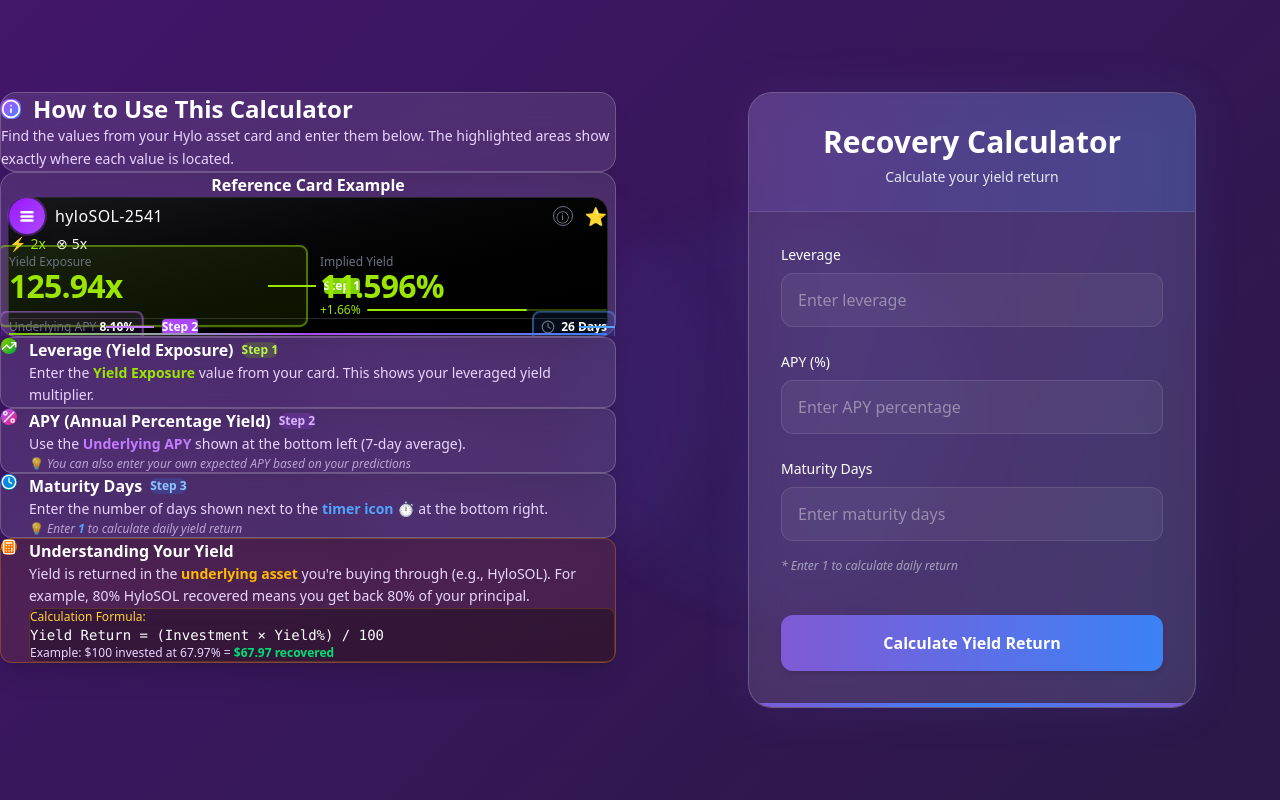
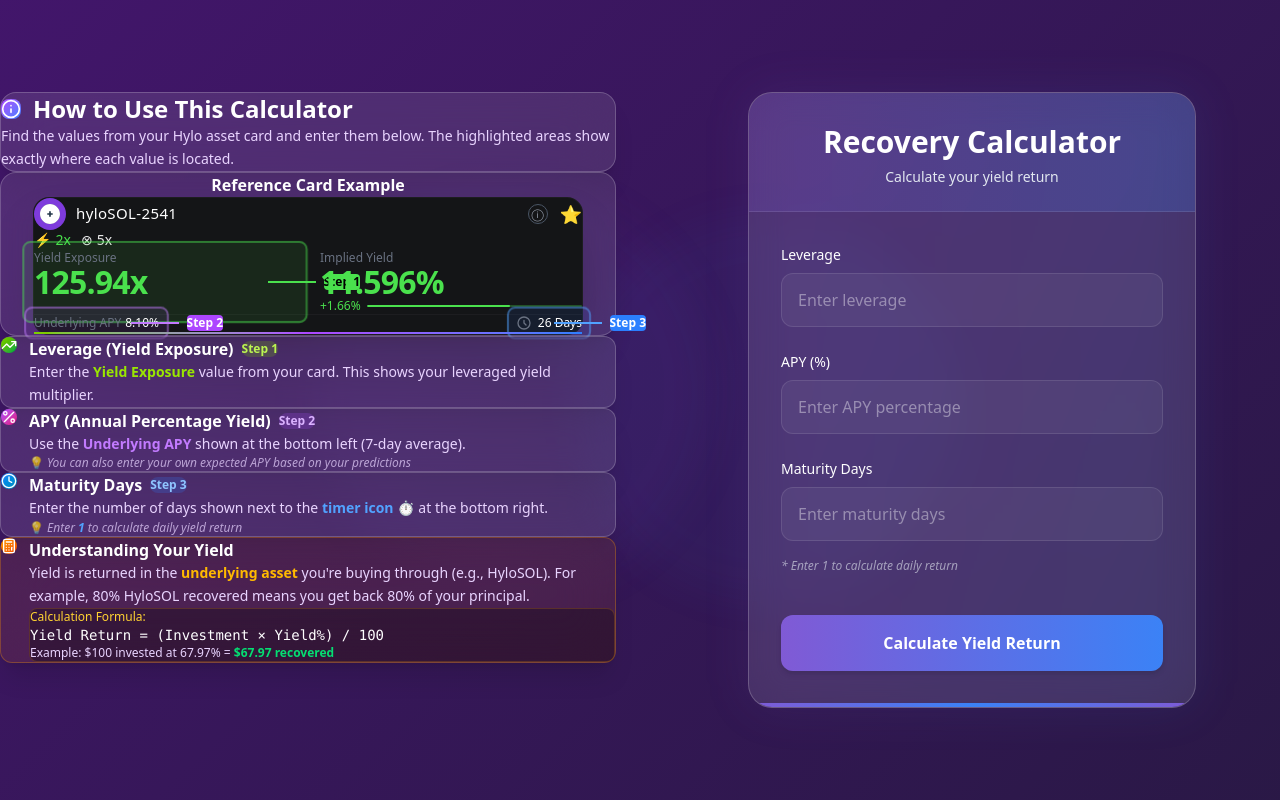
Before and after one commit to TejSingh24/Hylo, a React (Vite) app: page / in a window 1280 px wide. Built offline with nearby package versions, Linux system fonts and the light colour scheme.

Commit message:
Update App.tsx

```diff
--- a/src/App.tsx
+++ b/src/App.tsx
@@ -63,39 +63,38 @@
               <h3 className="text-white font-semibold mb-4 text-center">Reference Card Example</h3>
 
               {/* Card Screenshot Container */}
-              <div className="flex justify-center overflow-x-auto py-4">
-                <div className="relative bg-gradient-to-br from-zinc-900 to-black rounded-2xl p-5 border border-zinc-800 shadow-2xl w-full max-w-[600px] min-w-[320px]">
+              <div className="flex justify-center py-4">
+                <div className="relative bg-[#141517] rounded-2xl p-5 border border-zinc-800/50 shadow-2xl w-full max-w-[550px] min-w-[320px] aspect-[595/150]">
                   {/* Recreated Card */}
                   <div className="space-y-3">
                     {/* Card Header */}
                     <div className="flex items-center justify-between mb-4">
                       <div className="flex items-center gap-2.5">
-                        <div className="w-9 h-9 bg-gradient-to-br from-purple-600 to-purple-500 rounded-full flex items-center justify-center shadow-lg ring-2 ring-purple-500/30">
-                          <svg width="20" height="20" viewBox="0 0 24 24" fill="none" xmlns="http://www.w3.org/2000/svg">
-                            <rect x="4" y="6" width="16" height="3" rx="1.5" fill="white" />
-                            <rect x="4" y="11" width="16" height="3" rx="1.5" fill="white" />
-                            <rect x="4" y="16" width="16" height="3" rx="1.5" fill="white" />
+                        <div className="w-8 h-8 bg-[#7E3BDC] rounded-full flex items-center justify-center">
+                          <svg className="w-5 h-5" viewBox="0 0 40 40" fill="none" xmlns="http://www.w3.org/2000/svg">
+                            <circle cx="20" cy="20" r="20" fill="currentColor"/>
+                            <path fillRule="evenodd" clipRule="evenodd" d="M20 0C31.0457 0 40 8.9543 40 20C40 31.0457 31.0457 40 20 40C8.9543 40 0 31.0457 0 20C0 8.9543 8.9543 0 20 0ZM21.6326 15.6522C21.6326 14.7348 20.8935 13.9928 19.9797 13.9928C19.0659 13.9928 18.3269 14.7348 18.3269 15.6522V18.3116H15.6731C14.7593 18.3116 14.0203 19.0536 14.0203 19.971C14.0203 20.8884 14.7593 21.6304 15.6731 21.6304H18.3269V24.2899C18.3269 25.2072 19.0659 25.9493 19.9797 25.9493C20.8935 25.9493 21.6326 25.2072 21.6326 24.2899V21.6304H24.2864C25.2002 21.6304 25.9392 20.8884 25.9392 19.971C25.9392 19.0536 25.2002 18.3116 24.2864 18.3116H21.6326V15.6522Z" fill="white"/>
                           </svg>
                         </div>
                         <div>
-                          <h4 className="text-white font-medium text-base tracking-wide">hyloSOL-2541</h4>
+                          <h4 className="text-white font-medium text-[15px] tracking-wide">hyloSOL-2541</h4>
                         </div>
                       </div>
                       <div className="flex items-center gap-3">
-                        <div className="w-5 h-5 rounded-full border border-gray-500 flex items-center justify-center">
+                        <div className="w-5 h-5 rounded-full border border-gray-600 flex items-center justify-center">
                           <span className="text-gray-400 text-xs">ⓘ</span>
                         </div>
-                        <span className="text-yellow-400 text-lg">⭐</span>
+                        <span className="text-amber-400 text-lg">⭐</span>
                       </div>
                     </div>
 
                     {/* Leverage Tags */}
                     <div className="flex gap-2.5 text-sm mb-3">
-                      <span className="text-lime-400 flex items-center gap-1 font-medium">
-                        <span className="text-lime-400">⚡</span> 2x
+                      <span className="text-[#4AE14D] flex items-center gap-1 font-medium">
+                        <span>⚡</span> 2x
                       </span>
-                      <span className="text-white flex items-center gap-1 font-medium">
-                        <span className="text-white">⊗</span> 5x
+                      <span className="text-white/90 flex items-center gap-1 font-medium">
+                        <span>⊗</span> 5x
                       </span>
                     </div>
 
@@ -103,16 +102,16 @@
                     <div className="grid grid-cols-2 gap-6 mb-3">
                       {/* Yield Exposure - Highlighted */}
                       <div className="relative">
-                        <div className="absolute -inset-2 bg-lime-500/20 rounded-lg border-2 border-lime-400 animate-pulse"></div>
+                        <div className="absolute -inset-2 bg-[#4AE14D]/20 rounded-lg border-2 border-[#4AE14D] animate-pulse"></div>
                         <div className="relative">
                           <p className="text-gray-500 text-xs mb-1 font-normal">Yield Exposure</p>
-                          <p className="text-lime-400 text-[32px] font-bold leading-none tracking-tight">125.94x</p>
+                          <p className="text-[#4AE14D] text-[32px] font-bold leading-none tracking-tight">125.94x</p>
                         </div>
                         {/* Annotation Arrow */}
                         <div className="absolute -right-4 lg:-right-16 top-1/2 -translate-y-1/2 hidden lg:block">
                           <div className="flex items-center gap-2">
-                            <div className="w-8 lg:w-12 h-0.5 bg-lime-400"></div>
-                            <div className="bg-lime-500 text-white text-xs px-2 py-1 rounded whitespace-nowrap font-semibold">
+                            <div className="w-8 lg:w-12 h-0.5 bg-[#4AE14D]"></div>
+                            <div className="bg-[#4AE14D] text-black text-xs px-2 py-1 rounded whitespace-nowrap font-semibold">
                               Step 1
                             </div>
                           </div>
@@ -122,24 +121,24 @@
                       {/* Implied Yield */}
                       <div className="relative">
                         <p className="text-gray-500 text-xs mb-1 font-normal">Implied Yield</p>
-                        <p className="text-lime-400 text-[32px] font-bold leading-none tracking-tight mb-1">11.596%</p>
+                        <p className="text-[#4AE14D] text-[32px] font-bold leading-none tracking-tight mb-1">11.596%</p>
                         <div className="flex items-center gap-1.5 mt-1">
-                          <span className="text-lime-400 text-xs font-medium">+1.66%</span>
-                          <div className="flex-1 h-0.5 bg-lime-400/30 rounded-full overflow-hidden">
-                            <div className="h-full w-2/3 bg-lime-400 rounded-full"></div>
+                          <span className="text-[#4AE14D] text-xs font-medium">+1.66%</span>
+                          <div className="flex-1 h-0.5 bg-[#4AE14D]/30 rounded-full overflow-hidden">
+                            <div className="h-full w-2/3 bg-[#4AE14D] rounded-full"></div>
                           </div>
                         </div>
                       </div>
                     </div>
 
                     {/* Bottom Row */}
-                    <div className="flex justify-between items-center pt-3 border-t border-zinc-800">
+                    <div className="flex justify-between items-center pt-3 border-t border-zinc-800/50">
                       {/* Underlying APY - Highlighted */}
                       <div className="relative">
                         <div className="absolute -inset-2 bg-purple-500/20 rounded-lg border-2 border-purple-400 animate-pulse"></div>
                         <div className="relative">
-                          <p className="text-gray-500 text-xs font-normal">
-                            Underlying APY <span className="text-white font-semibold">8.10%</span>
+                          <p className="text-gray-500 text-xs font-normal flex items-center gap-1">
+                            Underlying APY <span className="text-white font-medium">8.10%</span>
                           </p>
                         </div>
                         {/* Annotation Arrow */}
@@ -158,11 +157,10 @@
                         <div className="absolute -inset-2 bg-blue-500/20 rounded-lg border-2 border-blue-400 animate-pulse"></div>
                         <div className="relative">
                           <p className="text-gray-500 text-xs flex items-center gap-1.5 font-normal">
-                            <svg width="14" height="14" viewBox="0 0 24 24" fill="none" className="text-gray-500">
-                              <circle cx="12" cy="12" r="10" stroke="currentColor" strokeWidth="2" />
-                              <path d="M12 6v6l4 2" stroke="currentColor" strokeWidth="2" strokeLinecap="round" />
+                            <svg className="w-4 h-4 text-gray-500" viewBox="0 0 24 24" fill="none" xmlns="http://www.w3.org/2000/svg">
+                              <path d="M12 8v4l3 3m6-3a9 9 0 11-18 0 9 9 0 0118 0z" stroke="currentColor" strokeWidth="2" strokeLinecap="round" strokeLinejoin="round"/>
                             </svg>
-                            <span className="text-white font-semibold">26 Days</span>
+                            <span className="text-white font-medium">26 Days</span>
                           </p>
                         </div>
                         {/* Annotation Arrow */}
```
